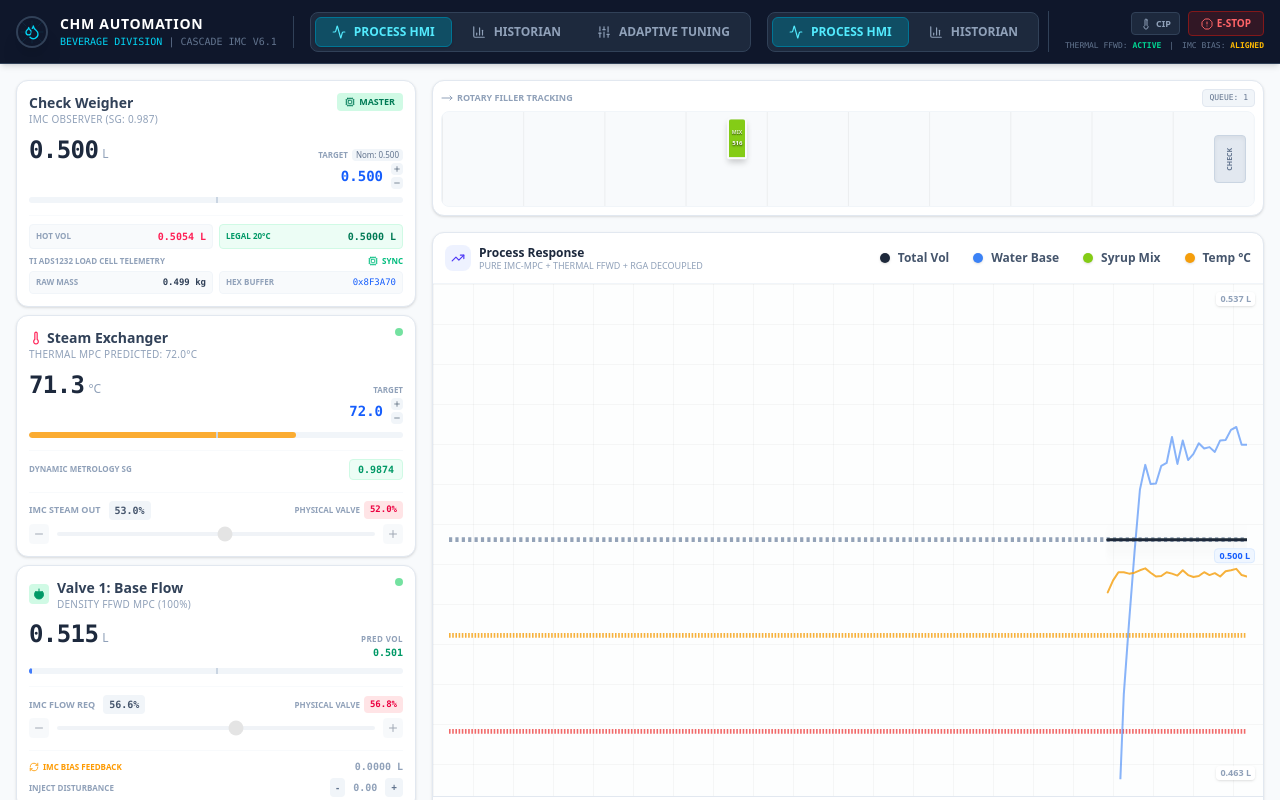
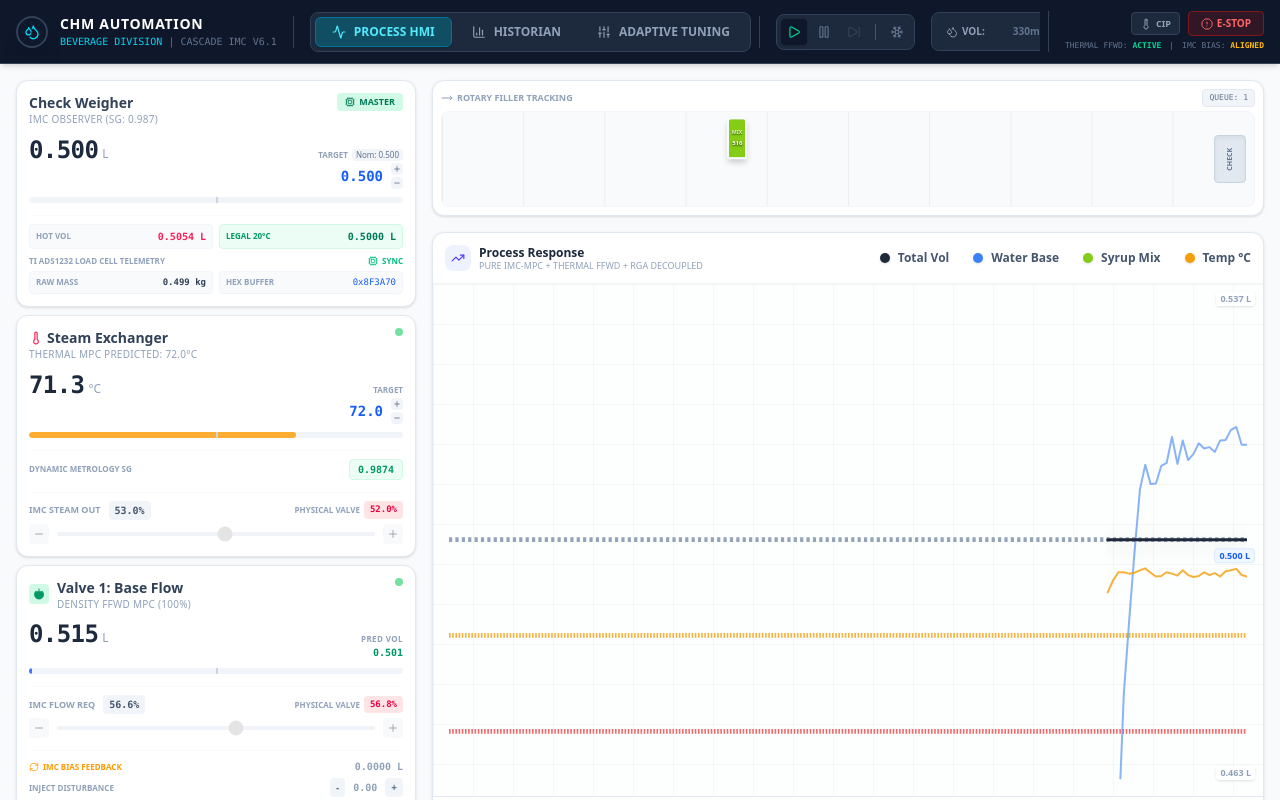
Before and after one commit to CHM-Construction/Bottle-filling-MPC, a React (Vite) app: page / in a window 1280 px wide. Both pictures are taken after a click on the button "Initialize Factory Interface". Built offline with nearby package versions, Linux system fonts and the light colour scheme.

Commit message:
Update Header.jsx

```diff
--- a/src/components/Header.jsx
+++ b/src/components/Header.jsx
@@ -1,5 +1,5 @@
 import React from 'react';
-import { Activity, BarChart3, Play, Pause, SkipForward, Snowflake, Droplets, Droplet, Cable, Thermometer, AlertOctagon , Sliders } from 'lucide-react';
+import { Activity, BarChart3, Play, Pause, SkipForward, Snowflake, Droplets, Droplet, Cable, Thermometer, AlertOctagon, Sliders } from 'lucide-react';
 import ChmLogo from './ChmLogo';
 import { RECIPES, PRODUCTS } from '../utils/constants';
 
@@ -9,26 +9,28 @@ export default function Header({ activeTab, setActiveTab, handleRecipeSelect, ha
         <div className="flex items-center gap-4 shrink-0 mr-4">
           <div className="flex items-center gap-3"><ChmLogo size={32} /><div className="hidden md:block"><h1 className="font-black text-sm tracking-wider text-white">CHM AUTOMATION</h1><p className="text-[10px] text-cyan-400 font-mono">BEVERAGE DIVISION <span className="text-slate-500">| CASCADE IMC V6.1</span></p></div></div>
           <div className="h-8 w-px bg-slate-700 hidden md:block"></div>
-            <div className="flex bg-slate-800 p-1 rounded-lg border border-slate-700 shrink-0 gap-1">
+        </div>
+
+        <div className="flex-1 flex items-center gap-2 overflow-x-auto no-scrollbar mask-linear-fade pr-2">
+          {/* MAIN TABS */}
+          <div className="flex bg-slate-800 p-1 rounded-lg border border-slate-700 shrink-0 gap-1">
                <button onClick={() => setActiveTab('CONTROL')} className={`px-4 py-1.5 text-xs font-bold rounded-md transition-all flex items-center gap-2 whitespace-nowrap ${activeTab === 'CONTROL' ? 'bg-cyan-900 text-cyan-300 border border-cyan-700 shadow-sm' : 'text-slate-400 hover:text-white hover:bg-slate-700'}`}><Activity size={14}/> PROCESS HMI</button>
                <button onClick={() => setActiveTab('DATA')} className={`px-4 py-1.5 text-xs font-bold rounded-md transition-all flex items-center gap-2 whitespace-nowrap ${activeTab === 'DATA' ? 'bg-cyan-900 text-cyan-300 border border-cyan-700 shadow-sm' : 'text-slate-400 hover:text-white hover:bg-slate-700'}`}><BarChart3 size={14}/> HISTORIAN {uiState.cloudQueueSize > 0 && <span className="bg-amber-500 text-black text-[9px] px-1.5 rounded-full">{uiState.cloudQueueSize}</span>}</button>
-               {/* NEW TUNING BUTTON */}
                <button onClick={() => setActiveTab('TUNING')} className={`px-4 py-1.5 text-xs font-bold rounded-md transition-all flex items-center gap-2 whitespace-nowrap ${activeTab === 'TUNING' ? 'bg-cyan-900 text-cyan-300 border border-cyan-700 shadow-sm' : 'text-slate-400 hover:text-white hover:bg-slate-700'}`}><Sliders size={14}/> ADAPTIVE TUNING</button>
           </div>
-        </div>
-        <div className="flex-1 flex items-center gap-2 overflow-x-auto no-scrollbar mask-linear-fade pr-2">
-          <div className="flex bg-slate-800 p-1 rounded-lg border border-slate-700 shrink-0 gap-1">
-               <button onClick={() => setActiveTab('CONTROL')} className={`px-4 py-1.5 text-xs font-bold rounded-md transition-all flex items-center gap-2 whitespace-nowrap ${activeTab === 'CONTROL' ? 'bg-cyan-900 text-cyan-300 border border-cyan-700' : 'text-slate-400 hover:text-white'}`}><Activity size={14}/> PROCESS HMI</button>
-               <button onClick={() => setActiveTab('DATA')} className={`px-4 py-1.5 text-xs font-bold rounded-md transition-all flex items-center gap-2 whitespace-nowrap ${activeTab === 'DATA' ? 'bg-cyan-900 text-cyan-300 border border-cyan-700' : 'text-slate-400 hover:text-white'}`}><BarChart3 size={14}/> HISTORIAN {uiState.cloudQueueSize > 0 && <span className="bg-amber-500 text-black text-[9px] px-1.5 rounded-full">{uiState.cloudQueueSize}</span>}</button>
-          </div>
+
           <div className="h-8 w-px bg-slate-700 hidden md:block shrink-0"></div>
+
+          {/* SIMULATION CONTROLS */}
           <div className="flex bg-slate-800 p-1 rounded-lg border border-slate-700 shrink-0 items-center gap-1 ml-2">
-              <button onClick={() => setConfig('simMode', 'RUN')} className={`p-1.5 rounded ${uiState.simMode === 'RUN' ? 'bg-slate-900 text-emerald-400' : 'text-slate-500 hover:bg-slate-700'}`} title="Run"><Play size={14}/></button>
-              <button onClick={() => setConfig('simMode', 'PAUSE')} className={`p-1.5 rounded ${uiState.simMode === 'PAUSE' ? 'bg-slate-900 text-amber-400' : 'text-slate-500 hover:bg-slate-700'}`} title="Pause"><Pause size={14}/></button>
-              <button onClick={handleStep} disabled={uiState.simMode === 'RUN'} className="p-1.5 rounded text-slate-500 hover:text-cyan-400 disabled:opacity-30" title="Step Container"><SkipForward size={14}/></button>
+              <button onClick={() => setConfig('simMode', 'RUN')} className={`p-1.5 rounded ${uiState.simMode === 'RUN' ? 'bg-slate-900 text-emerald-400 shadow' : 'text-slate-500 hover:bg-slate-700'}`} title="Run"><Play size={14}/></button>
+              <button onClick={() => setConfig('simMode', 'PAUSE')} className={`p-1.5 rounded ${uiState.simMode === 'PAUSE' ? 'bg-slate-900 text-amber-400 shadow' : 'text-slate-500 hover:bg-slate-700'}`} title="Pause"><Pause size={14}/></button>
+              <button onClick={handleStep} disabled={uiState.simMode === 'RUN'} className="p-1.5 rounded text-slate-500 hover:bg-slate-700 hover:text-cyan-400 disabled:opacity-30" title="Step Container"><SkipForward size={14}/></button>
               <div className="w-px h-4 bg-slate-600 mx-1"></div>
               <button onClick={() => setConfig('trendFrozen', !uiState.trendFrozen)} className={`p-1.5 rounded ${uiState.trendFrozen ? 'bg-cyan-900/50 text-cyan-400 ring-1 ring-cyan-700' : 'text-slate-500 hover:bg-slate-700'}`} title="Freeze Trend"><Snowflake size={14}/></button>
           </div>
+
+          {/* DYNAMIC TAB CONTROLS */}
           {activeTab === 'CONTROL' && (
             <>
             <div className="flex items-center gap-2 bg-slate-800 p-1.5 rounded-lg border border-slate-700 shrink-0 ml-2">
@@ -53,6 +55,7 @@ export default function Header({ activeTab, setActiveTab, handleRecipeSelect, ha
             </>
           )}
         </div>
+
         <div className="hidden lg:flex flex-col items-end shrink-0 pl-4 border-l border-slate-700 ml-2 gap-1">
              <div className="flex items-center gap-2">
                  <button onClick={handleCIPToggle} className={`px-2 py-1 text-[9px] font-bold rounded flex items-center gap-1 border transition-colors ${uiState.cipMode ? 'bg-amber-900 text-amber-400 border-amber-700 animate-pulse' : 'bg-slate-800 text-slate-400 border-slate-700 hover:text-white hover:bg-slate-700'}`}><Thermometer size={12}/> CIP</button>
```
